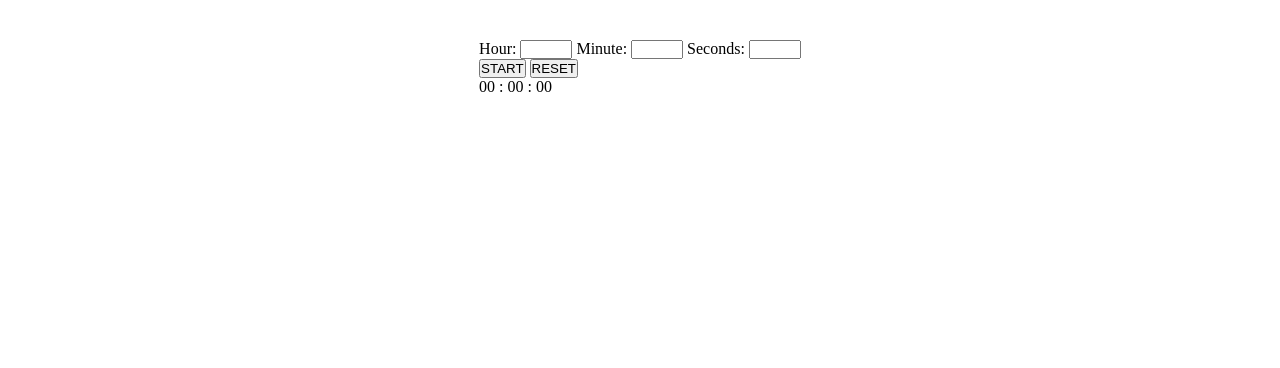
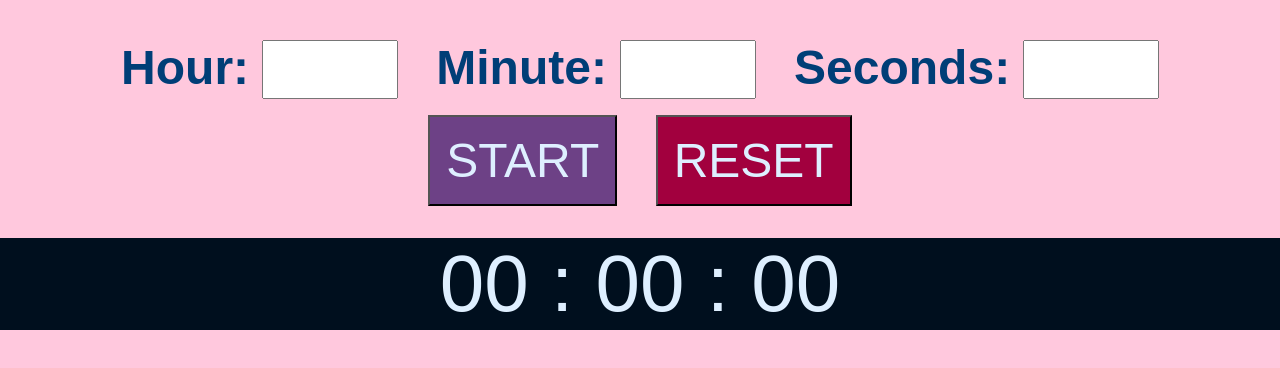
Before and after one commit to aspitz1/countdown-timer, a plain HTML site: page index.html in a window 1280 px wide. Drawn offline with Linux system fonts and the light colour scheme.

Commit message:
Add rest of style

```diff
--- a/index.html
+++ b/index.html
@@ -23,6 +23,8 @@
         </div>
         <div class="output">
           <p id="countdown-display">00 : 00 : 00</p>
+        </div>
+        <div class="alert">
           <p id="times-up"></p>
         </div>
       </form>
--- a/style.css
+++ b/style.css
@@ -2,10 +2,81 @@
   margin: 0;
   padding: 0;
 }
+body {
+  background: #FFC8DD;
+  font-family: sans-serif;
+}
 .form-container {
-  margin: 5vh 7vw 0 7vw;
+  margin-top: 5vh;
+  min-width: 100vw;
+}
+.inputs {
   display: flex;
-  flex-direction: column;
   justify-content: center;
-  align-items: center;
+  font-size: 3rem;
+  color: #003E77;
 }
+.label-hours, .label-minutes, .label-seconds {
+  margin-right: 1vw;
+  font-weight: bold;
+}
+.input-hours, .input-minutes {
+  margin-right: 3vw;
+}
+.input-hours, .input-minutes, .input-seconds {
+  font-size: 3rem;
+  color: #003E77;
+  text-align: center;
+}
+.buttons {
+  margin-top: 2vh;
+  display: flex;
+  justify-content: center;
+  gap: 3vw;
+}
+.submit-button, .reset-button:hover {
+  cursor: pointer;
+}
+.submit-button:active {
+  color: #B5DBB3;
+}
+.reset-button:active {
+  color: #DCFFC7;
+}
+.submit-button, .reset-button {
+  font-size: 3rem;
+  padding: 1rem;
+}
+.submit-button {
+  color: #DEEFFF;
+  background: #6D4186;
+}
+.reset-button {
+  color: #DEEFFF;
+  background: #A2003E;
+}
+.output {
+  display: flex;
+  justify-content: center;
+  margin-top: 4vh;
+  color: #DEEFFF;
+  background: #000F1E;
+  font-size: 5rem;
+}
+.alert {
+  margin-top: 2vh;
+  display: flex;
+  justify-content: center;
+  font-size: 5rem;
+  font-weight: bold;
+  color: #FF0464;
+  animation: blink 2s steps(2, start) infinite;
+}
+@keyframes blink {
+  0% {
+    visibility: visible;
+  }
+  100% {
+    visibility: hidden;
+  }
+}
```
